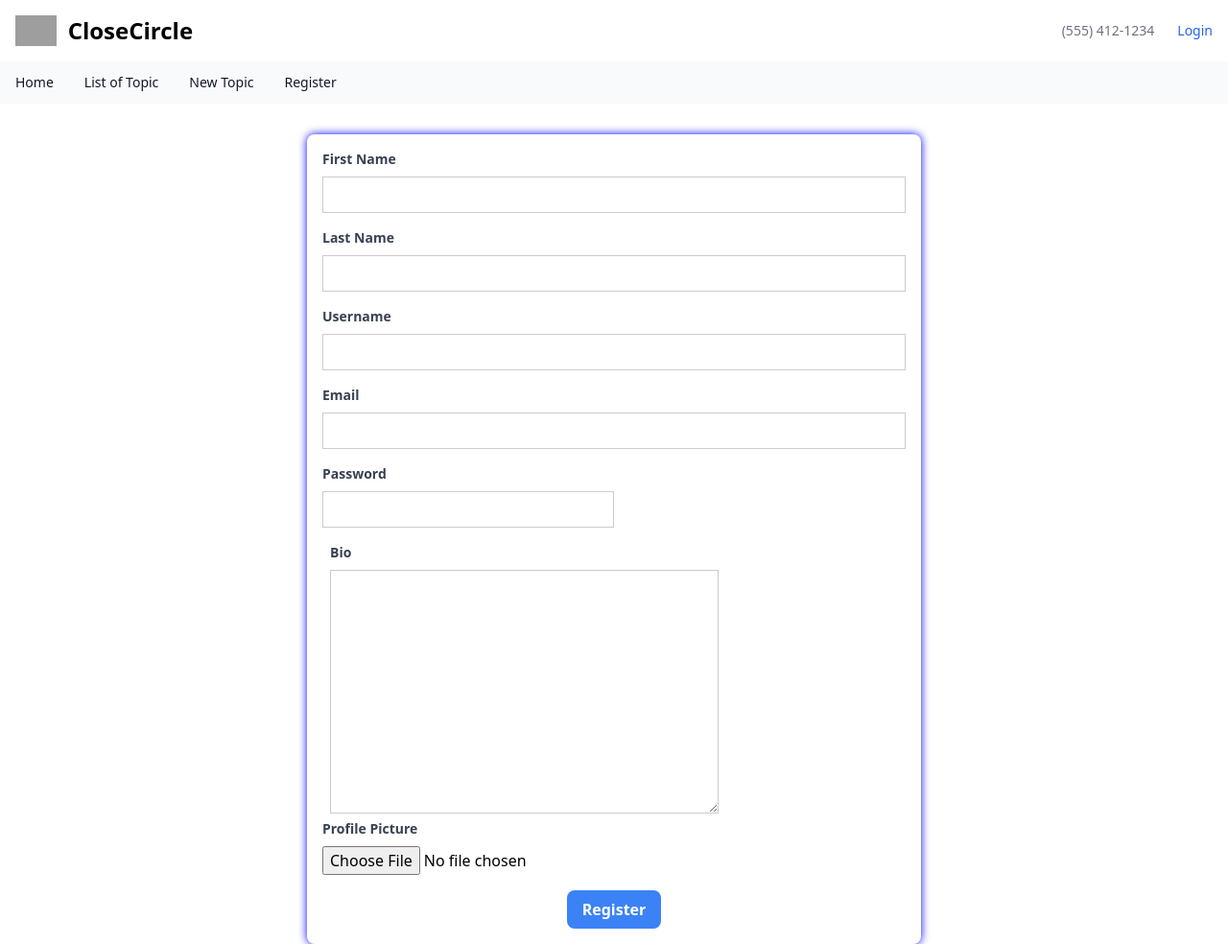
After one commit to sharushan2000/ChatApp_Deploy, a Django app: template chatapp/templates/chatapp/register.html in a window 1280 px wide. The commit adds this page. Shown: the whole page at 96% size. Run offline with Django 4.2, Linux system fonts and the light colour scheme; the template is opened without the code that fills it: values that come from a table or form of the project are taken from there, others are empty; some libraries are stand-ins or nearby versions; grey boxes are pictures that could not be loaded.

Commit message:
first deploying commit

```diff
--- a/chatapp/admin.py
+++ b/chatapp/admin.py
@@ -1,6 +1,7 @@
 from django.contrib import admin
-from .models import Chatroom,ChatMessage
+from .models import Chatroom,ChatMessage,UserProfile
 
 # Register your models here.
 admin.site.register(Chatroom)
 admin.site.register(ChatMessage)
+admin.site.register(UserProfile)
--- /dev/null
+++ b/chatapp/forms.py
@@ -0,0 +1,28 @@
+from django import forms
+from django.contrib.auth.models import User
+from .models import Chatroom,UserProfile
+
+class ChatroomForm(forms.ModelForm):
+    class Meta:
+        model = Chatroom
+        fields = ['name', 'slug']
+
+    def clean_slug(self):
+        slug = self.cleaned_data['slug']
+        if Chatroom.objects.filter(slug=slug).exists():
+            raise forms.ValidationError('This slug is already in use.')
+        return slug
+
+
+class UserForm(forms.ModelForm):
+    password = forms.CharField(widget=forms.PasswordInput())
+
+    class Meta():
+        model = User
+        fields = ('first_name' ,'last_name','username','email','password')
+
+
+class UserProfileForm(forms.ModelForm):
+    class Meta():
+        model = UserProfile
+        fields = ('avatar','bio')
--- a/chatapp/models.py
+++ b/chatapp/models.py
@@ -21,3 +21,13 @@ class ChatMessage(models.Model):
 
     class Meta:
         ordering = ('date',)
+
+
+class UserProfile(models.Model):
+    user = models.OneToOneField(User, on_delete=models.CASCADE)
+
+    avatar = models.ImageField(default='default.jpg', upload_to='profile_images')
+    bio = models.TextField(max_length=500 , blank=True)
+
+    def __str__(self):
+        return self.user.username
--- a/chatapp/templates/chatapp/base.html
+++ b/chatapp/templates/chatapp/base.html
@@ -11,13 +11,19 @@
 
 <nav class="bg-white border-gray-200 dark:bg-gray-900">
     <div class="flex flex-wrap justify-between items-center mx-auto max-w-screen-xl p-4">
-        <a href="https://flowbite.com" class="flex items-center">
+        <a href="" class="flex items-center">
             <img src="https://flowbite.com/docs/images/logo.svg" class="h-8 mr-3" alt="Flowbite Logo" />
             <span class="self-center text-2xl font-semibold whitespace-nowrap dark:text-white">CloseCircle</span>
         </a>
         <div class="flex items-center">
+
             <a href="tel:5541251234" class="mr-6 text-sm  text-gray-500 dark:text-white hover:underline">(555) 412-1234</a>
-            <a href="#" class="text-sm  text-blue-600 dark:text-blue-500 hover:underline">Login</a>
+        {% if user.is_authenticated %}
+            <a href="{% url 'user_logout' %}" class="text-sm text-blue-600 dark:text-blue-500 hover:underline">Logout</a>
+        {% else %}
+            <a href="{% url 'user_login' %}" class="text-sm text-blue-600 dark:text-blue-500 hover:underline">Login</a>
+        {% endif %}
+
         </div>
     </div>
 </nav>
@@ -29,13 +35,13 @@
                     <a href="#" class="text-gray-900 dark:text-white hover:underline" aria-current="page">Home</a>
                 </li>
                 <li>
-                    <a href="{% url 'index' %}" class="text-gray-900 dark:text-white hover:underline">List of groups</a>
+                    <a href="{% url 'index' %}" class="text-gray-900 dark:text-white hover:underline">List of Topic</a>
                 </li>
                 <li>
-                    <a href="{% url 'create-group' %}" class="text-gray-900 dark:text-white hover:underline">New Group</a>
+                    <a href="{% url 'create-group' %}" class="text-gray-900 dark:text-white hover:underline">New Topic</a>
                 </li>
                 <li>
-                    <a href="#" class="text-gray-900 dark:text-white hover:underline">Features</a>
+                    <a href="{% url 'register' %}" class="text-gray-900 dark:text-white hover:underline">Register</a>
                 </li>
             </ul>
         </div>
--- /dev/null
+++ b/chatapp/templates/chatapp/register.html
@@ -0,0 +1,75 @@
+{% extends 'chatapp/base.html' %}
+
+{% block body %}
+    <div class="flex justify-center mt-8">
+        <div class="w-1/2">
+            <form enctype="multipart/form-data" method="post" class="bg-white p-4 rounded-lg shadow-md shadow-blue">
+                {% csrf_token %}
+
+                <div class="mb-4">
+                    <label for="id_username" class="block text-gray-700 text-sm font-bold mb-2">First Name</label>
+                    {{ user_form.first_name }}
+                </div>
+                <div class="mb-4">
+                    <label for="id_username" class="block text-gray-700 text-sm font-bold mb-2">Last Name</label>
+                    {{ user_form.last_name }}
+                </div>
+
+                <div class="mb-4">
+                    <label for="id_username" class="block text-gray-700 text-sm font-bold mb-2">Username</label>
+                    {{ user_form.username }}
+                </div>
+
+                <div class="mb-4">
+                    <label for="id_email" class="block text-gray-700 text-sm font-bold mb-2">Email</label>
+                    {{ user_form.email }}
+                </div>
+
+                <div class="mb-4 flex">
+                    <div class="w-1/2 mr-2">
+                        <label for="id_password" class="block text-gray-700 text-sm font-bold mb-2">Password</label>
+                        {{ user_form.password }}
+                    </div>
+                </div>
+
+                <div class="w-2/3 ml-2">
+                    <label for="id_bio" class="block text-gray-700 text-sm font-bold mb-2">Bio</label>
+                    {{ profile_form.bio }}
+                </div>
+
+                <div class="mb-4">
+                    <label for="id_avatar" class="block text-gray-700 text-sm font-bold mb-2">Profile Picture</label>
+                    {{ profile_form.avatar }}
+                </div>
+
+                <div class="flex justify-center">
+                    <input type="submit" name="submit" value="Register" class="bg-blue-500 hover:bg-blue-700 text-white font-bold py-2 px-4 rounded-lg">
+                </div>
+            </form>
+        </div>
+    </div>
+
+    <style>
+        /* Add blue shadow to form */
+        .shadow-blue {
+            box-shadow: 0 0 10px blue;
+        }
+
+        /* Add border and padding to input areas */
+        input[type="text"],
+        input[type="email"],
+        input[type="password"],
+        textarea {
+            border: 1px solid #ccc;
+            padding: 6px;
+            width: 100%;
+        }
+
+        /* Add specific styles to id_bio textarea */
+        .id_bio {
+            width: 150%;
+            border: 1px solid #ccc;
+            padding: 6px;
+        }
+    </style>
+{% endblock %}
--- a/chatapp/urls.py
+++ b/chatapp/urls.py
@@ -2,9 +2,14 @@
 from django.urls import path,include
 from . import views
 
+
+
 urlpatterns = [
 
     path('',views.index,name='index'),
-    path('create-group/',views.create_group,name='create-group'),
+    path('create-group/',views.create_chatroom,name='create-group'),
+    path('register/',views.register , name ='register'),
+    path('login/',views.user_login , name ='user_login'),
+    path('logout/',views.user_logout , name ='user_logout'),
     path('<slug:slug>/',views.chatroom,name='chatroom'),
 ]
```
Also changed, not shown: chatapp/templates/chatapp/create_group.html (+56 -1 lines), chatapp/templates/chatapp/index.html (+41 -7 lines), chatapp/templates/chatapp/login.html (added, +26 -0 lines), chatapp/views.py (+99 -6 lines), mysite/settings.py (+28 -4 lines), requirements.txt (added, +33 -0 lines), chatapp/migrations/0004_alter_chatroom_options_userprofile.py (added), db.sqlite3, media/default.jpg (added), 1 other file.
